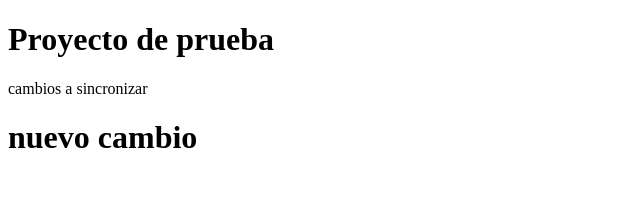
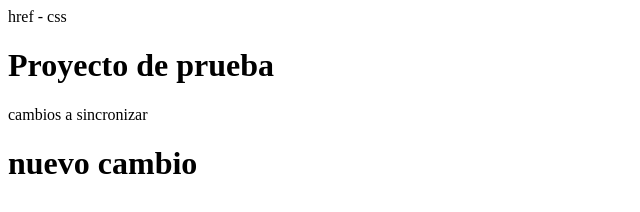
Before and after one commit to KaiserDPP/Prueba_pil, a plain HTML site: page index.html in a window 1280 px wide. Shown: the whole page, without its empty margins (0-640 px from the left). Drawn offline with Linux system fonts and the light colour scheme.

```diff
--- a/index.html
+++ b/index.html
@@ -6,6 +6,8 @@
     <meta name="viewport" content="width=device-width, initial-scale=1.0">
     <title>Document</title>
 </head>
+
+    href - css
 <body>
     <h1>Proyecto de prueba</h1>
     cambios a sincronizar
```
